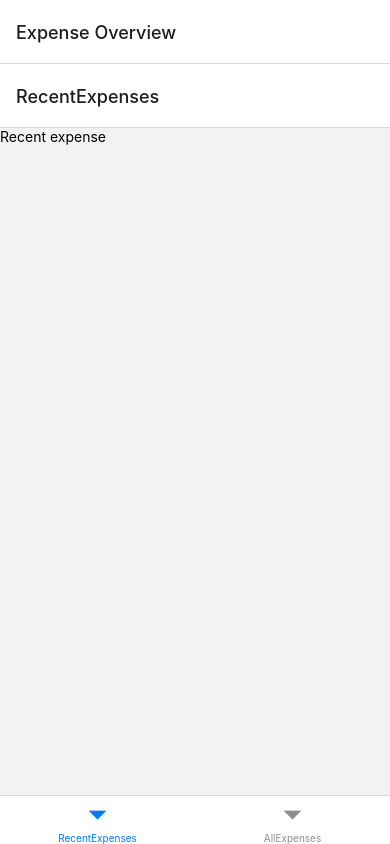
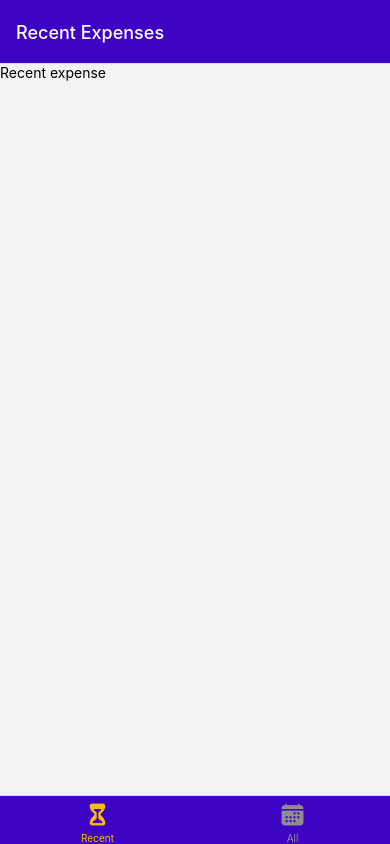
Before and after one commit to dhirajpowar/RNExpenseTracker, a React Native app: screen / in a window 390 px wide. Built offline with nearby package versions, Linux system fonts and the light colour scheme.

Commit message:
style file added

```diff
--- a/App.js
+++ b/App.js
@@ -6,6 +6,8 @@
 import ManageExpense from './screens/ManageExpense';
 import AllExpenses from './screens/AllExpenses';
 import RecentExpenses from './screens/RecentExpenses';
+import { GlobalStyles } from './constants/styles';
+import Ionicons from '@expo/vector-icons/Ionicons';
 
 const Stack = createNativeStackNavigator();
 const BottomTabs = createBottomTabNavigator();
@@ -13,9 +15,27 @@
 
 function ExpenseOverview() {
   return (
-    <BottomTabs.Navigator>
-      <BottomTabs.Screen name='RecentExpenses' component={RecentExpenses} />
-      <BottomTabs.Screen name='AllExpenses' component={AllExpenses} />
+    <BottomTabs.Navigator screenOptions={{
+      headerStyle: { backgroundColor: GlobalStyles.colors.primary500 },
+      headerTintColor: 'white',
+      tabBarStyle: { backgroundColor: GlobalStyles.colors.primary500},
+      tabBarActiveTintColor: GlobalStyles.colors.accent500,
+    }}>
+      <BottomTabs.Screen name='RecentExpenses' component={RecentExpenses}
+      options={{
+        title: 'Recent Expenses',
+        tabBarLabel: 'Recent',
+        tabBarIcon: ({color, size}) => (
+          <Ionicons name="hourglass" size={size} color={color} />
+        )
+      }}/>
+      <BottomTabs.Screen name='AllExpenses' component={AllExpenses}  options={{
+        title: 'All Expenses',
+        tabBarLabel: 'All',
+        tabBarIcon: ({color, size}) => (
+          <Ionicons name="calendar" size={size} color={color} />
+        )
+      }}/>
     </BottomTabs.Navigator>
   );
 }
@@ -26,7 +46,7 @@
        <StatusBar style="auto" />
        <NavigationContainer>
         <Stack.Navigator>
-          <Stack.Screen name='Expense Overview' component={ExpenseOverview} />
+          <Stack.Screen name='Expense Overview' component={ExpenseOverview} options={{headerShown:false}}/>
           <Stack.Screen name="ManageExpense" component={ManageExpense} />
 
         </Stack.Navigator>
--- /dev/null
+++ b/constants/styles.js
@@ -0,0 +1,16 @@
+export const GlobalStyles = {
+    colors: {
+      primary50: '#e4d9fd',
+      primary100: '#c6affc',
+      primary200: '#a281f0',
+      primary400: '#5721d4',
+      primary500: '#3e04c3',
+      primary700: '#2d0689',
+      primary800: '#200364',
+      accent500: '#f7bc0c',
+      error50: '#fcc4e4',
+      error500: '#9b095c',
+      gray500: '#39324a',
+      gray700: '#221c30',
+    },
+  };
```
